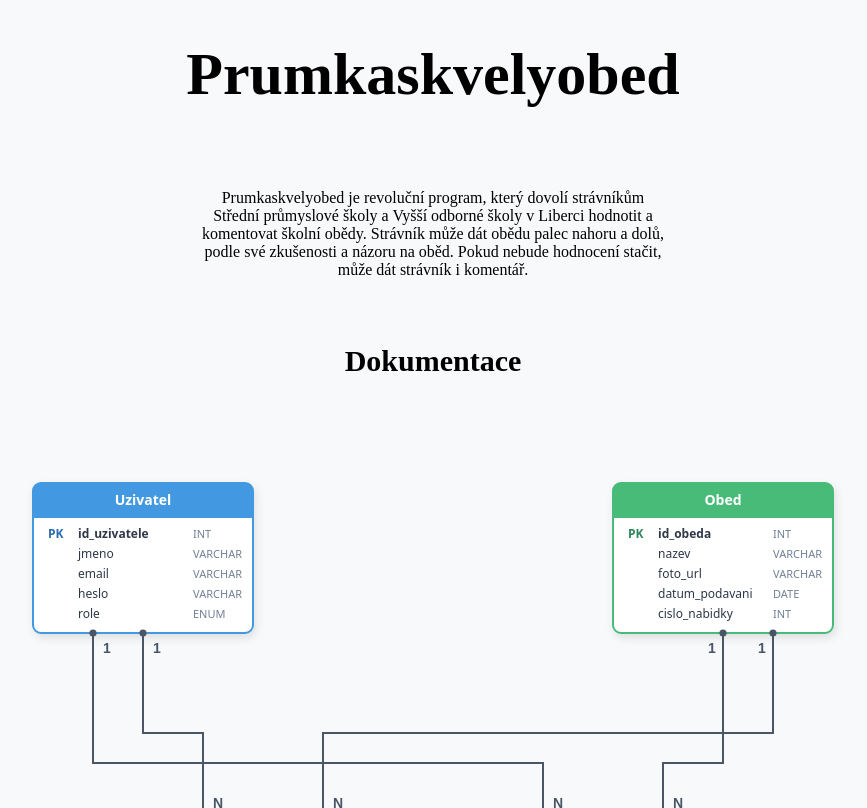
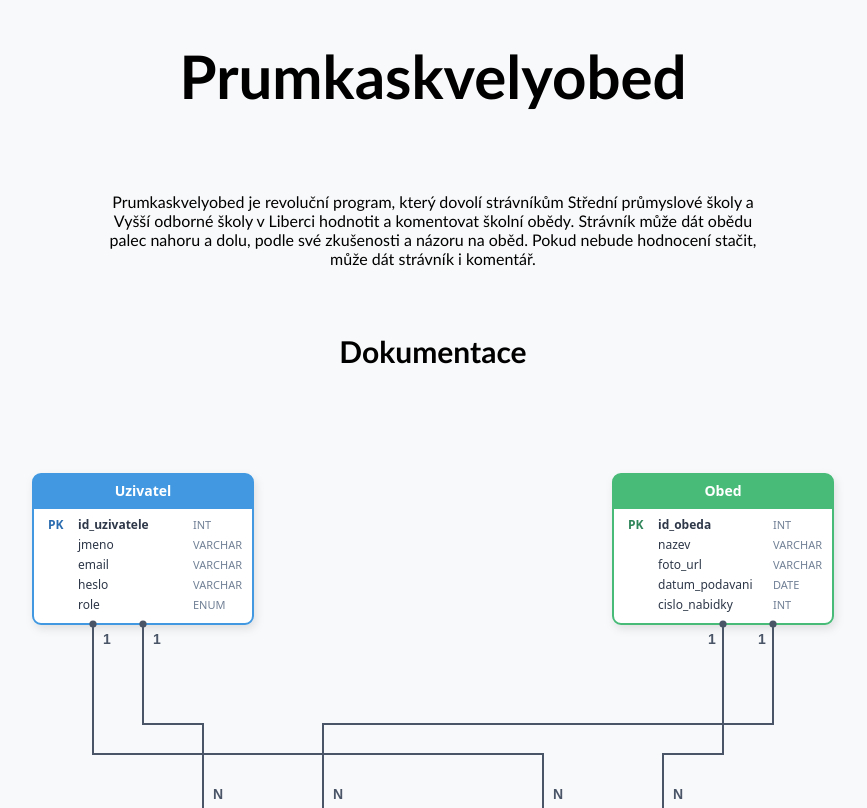
Before and after one commit to pslib-cz/2025-p1a-inf-nis-lipif025spelda, a plain HTML site: page index.html in a window 1280 px wide. Shown: the top 808 px of the page, without its empty margins (207-1074 px from the left). Drawn offline with Linux system fonts and the light colour scheme.

Commit message:
actually final commit

```diff
--- a/index.html
+++ b/index.html
@@ -4,11 +4,11 @@
     <meta charset="UTF-8">
     <meta name="viewport" content="width=device-width, initial-scale=1.0">
     <title>prumkaskvelyobed</title>
-    <body style="background-color:#f8f9fa;"></body>
+    <body style="background-color:#f8f9fa; font-family:'Trebuchet MS'"></body>
 </head>
 <body>
     <div style="text-align: center"><div style="text-align: center; font-size:30px; padding-bottom:40px;"><h1>Prumkaskvelyobed</h1></div>
-    <div style="text-align: center; padding-left:400px; padding-right:400px">Prumkaskvelyobed je revoluční program, který dovolí strávníkům Střední průmyslové školy a Vyšší odborné školy v Liberci hodnotit a komentovat školní obědy. Strávník může dát obědu palec nahoru a dolů, podle své zkušenosti a názoru na oběd. Pokud nebude hodnocení stačit, může dát strávník i komentář.</div>
+    <div style="text-align: center; padding-left:300px; padding-right:300px">Prumkaskvelyobed je revoluční program, který dovolí strávníkům Střední průmyslové školy a Vyšší odborné školy v Liberci hodnotit a komentovat školní obědy. Strávník může dát obědu palec nahoru a dolu, podle své zkušenosti a názoru na oběd. Pokud nebude hodnocení stačit, může dát strávník i komentář.</div>
     <h2 style="padding-top: 40px; font-size: 30px">Dokumentace</h2>
     <img src="./svg/dokumentace.svg" width="900px">
     <img src="./svg/nefunkcnost.svg" width="900px"></div>
```
